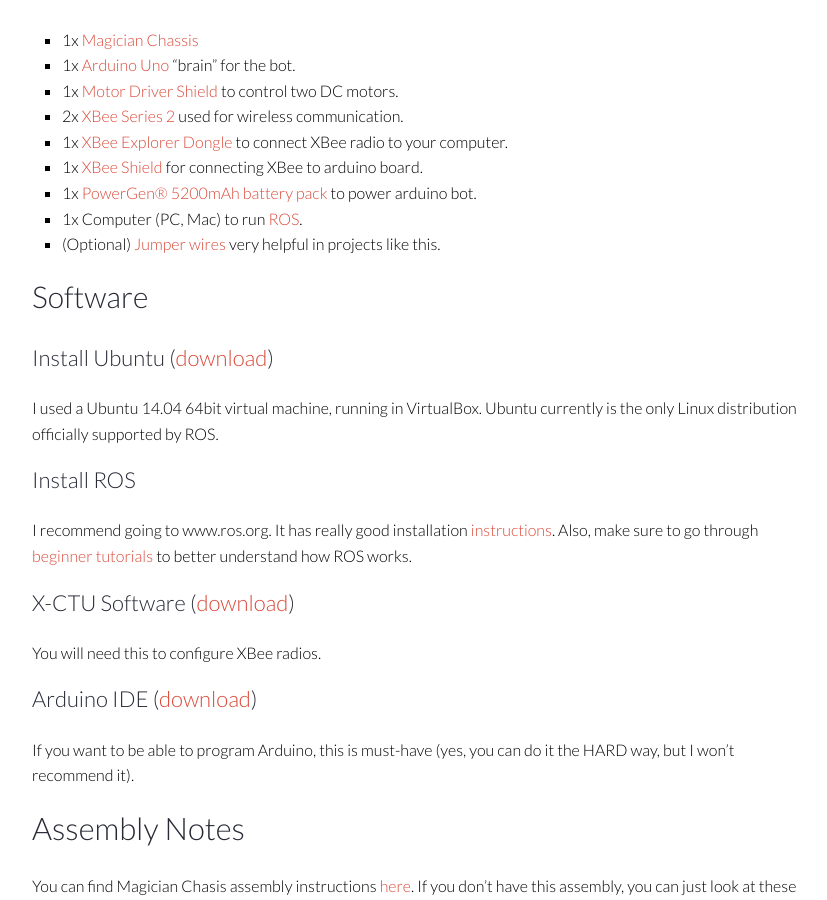
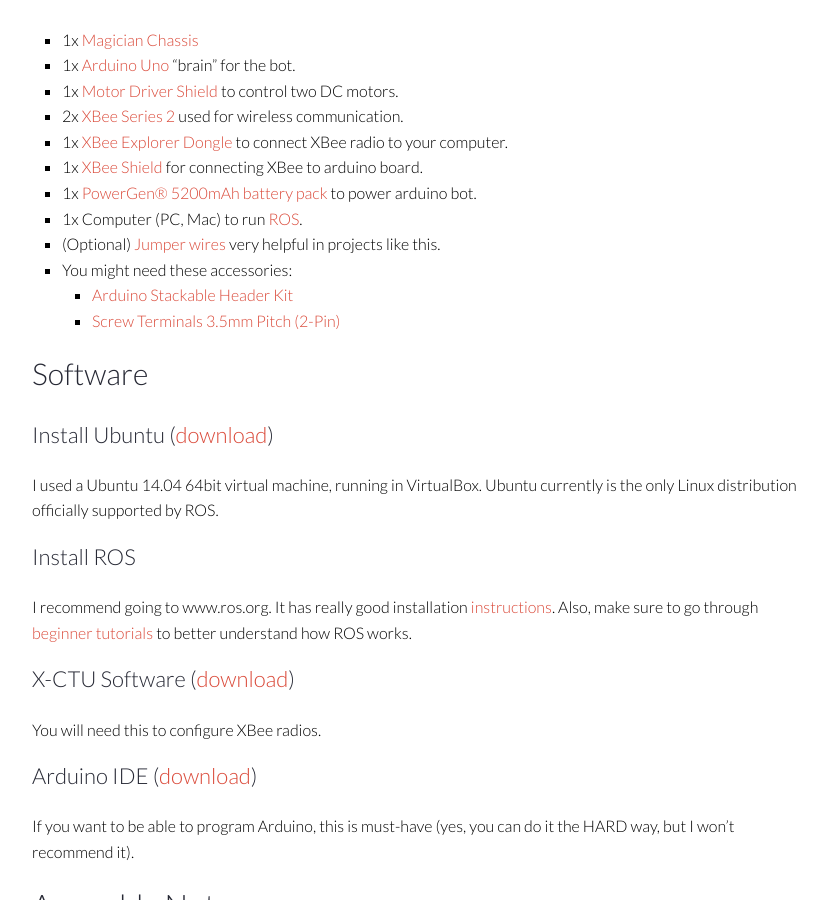
Before and after one commit to dariusbakunas/dariusbakunas.github.io, a Jekyll site: the page built from _posts/2014-10-25-arduino-with-xbee-and-ros.md, in a window 1280 px wide and 900 px high, scrolled down 1227 px. Shown: the whole window, without its empty margins (224-1051 px from the left). Built offline with Jekyll 4.4.1, drawn with Linux system fonts in a browser that asks for light colours; nearby versions of some CDN libraries; comment, search, counter and statistics services are not loaded.

Commit message:
Small addition

```diff
--- a/_posts/2014-10-25-arduino-with-xbee-and-ros.md
+++ b/_posts/2014-10-25-arduino-with-xbee-and-ros.md
@@ -32,6 +32,9 @@ These are just to show you what I used for my project. It could be much simpler,
 * 1x <a href="http://www.amazon.com/PowerGen®-5200mAh-External-Battery-Capacity/dp/B005VBNYDS" target="_blank">PowerGen® 5200mAh battery pack</a> to power arduino bot.
 * 1x Computer (PC, Mac) to run <a href="http://www.ros.org" target="_blank">ROS</a>.
 * (Optional) <a href="https://www.sparkfun.com/products/10897" target="_blank">Jumper wires</a> very helpful in projects like this.
+* You might need these accessories:
+    - <a href="https://www.sparkfun.com/products/10007" target="_blank">Arduino Stackable Header Kit</a>
+    - <a href="https://www.sparkfun.com/products/8084" target="_blank">Screw Terminals 3.5mm Pitch (2-Pin)</a>
 
 ### Software
 
```
